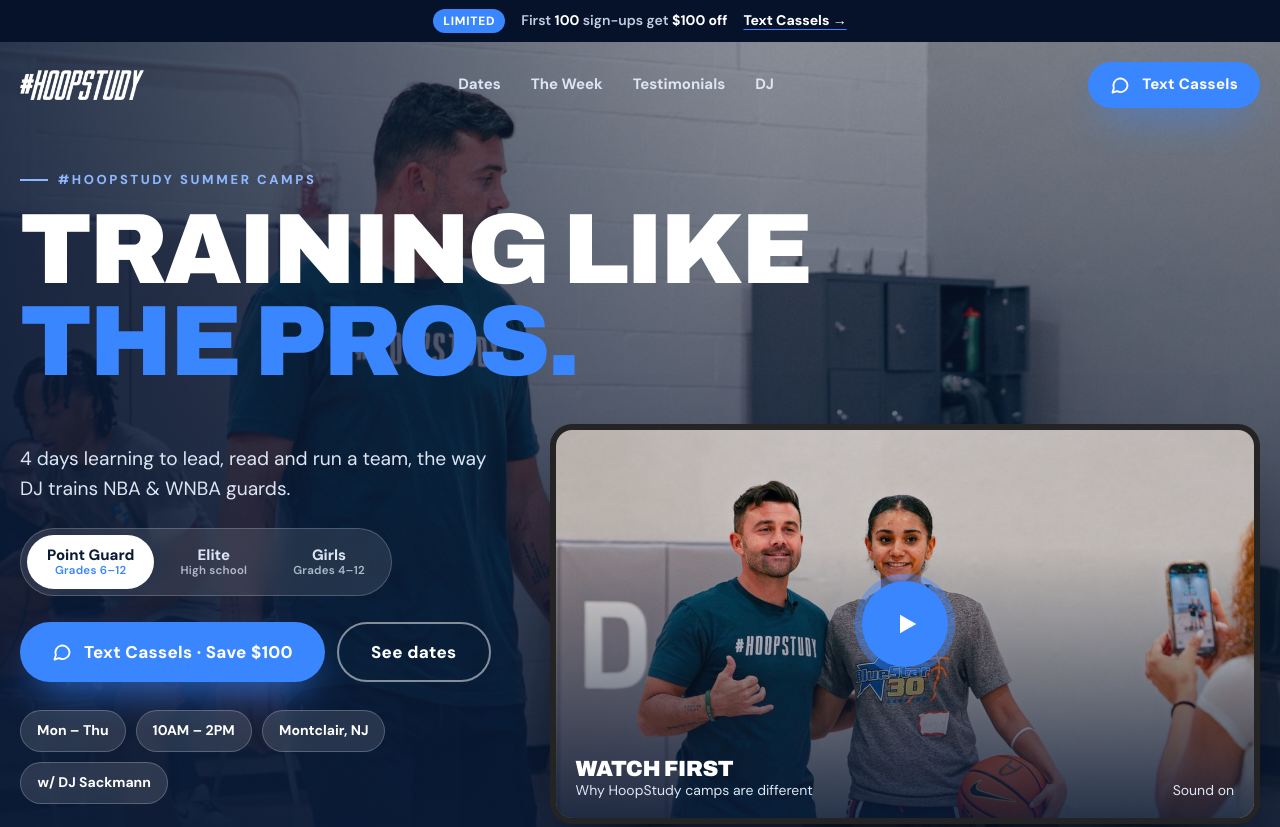
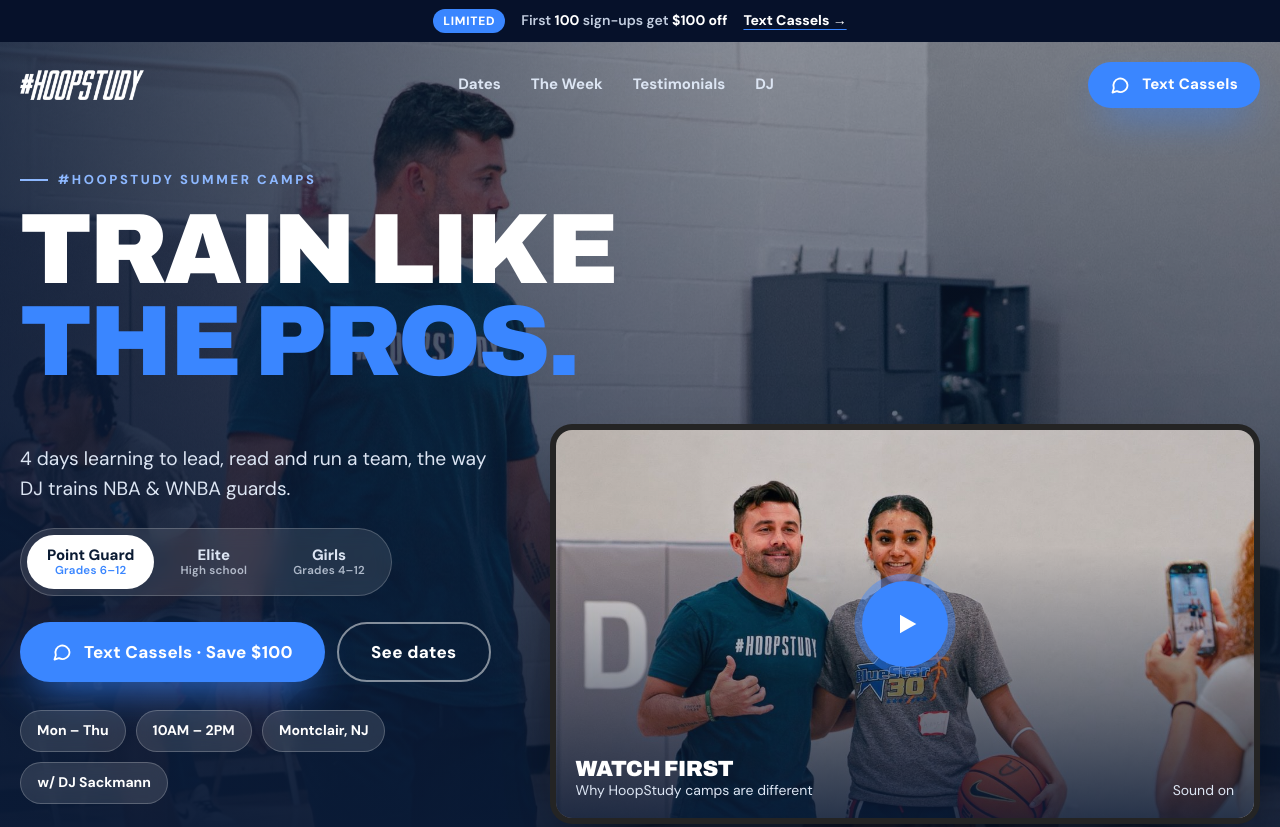
Before and after one commit to hoopstudy-org/camp-funnels, a plain HTML site: page index.html in a window 1280 px wide. Shown: the top 827 px of the page. Drawn offline with Linux system fonts and the light colour scheme.

Commit message:
revert back to train

```diff
--- a/index.html
+++ b/index.html
@@ -376,7 +376,7 @@ dialog[open] .sheet{animation:sheetIn .3s cubic-bezier(.2,.9,.3,1)}
   <div class="wrap">
     <div class="hero-head">
       <div class="kick" style="color:var(--sky)">#HoopStudy Summer Camps</div>
-      <h1>Training like<br><span class="blue">the pros.</span></h1>
+      <h1>Train like<br><span class="blue">the pros.</span></h1>
     </div>
     <div class="hero-vsl">
       <div class="vsl" id="vsl">
```
